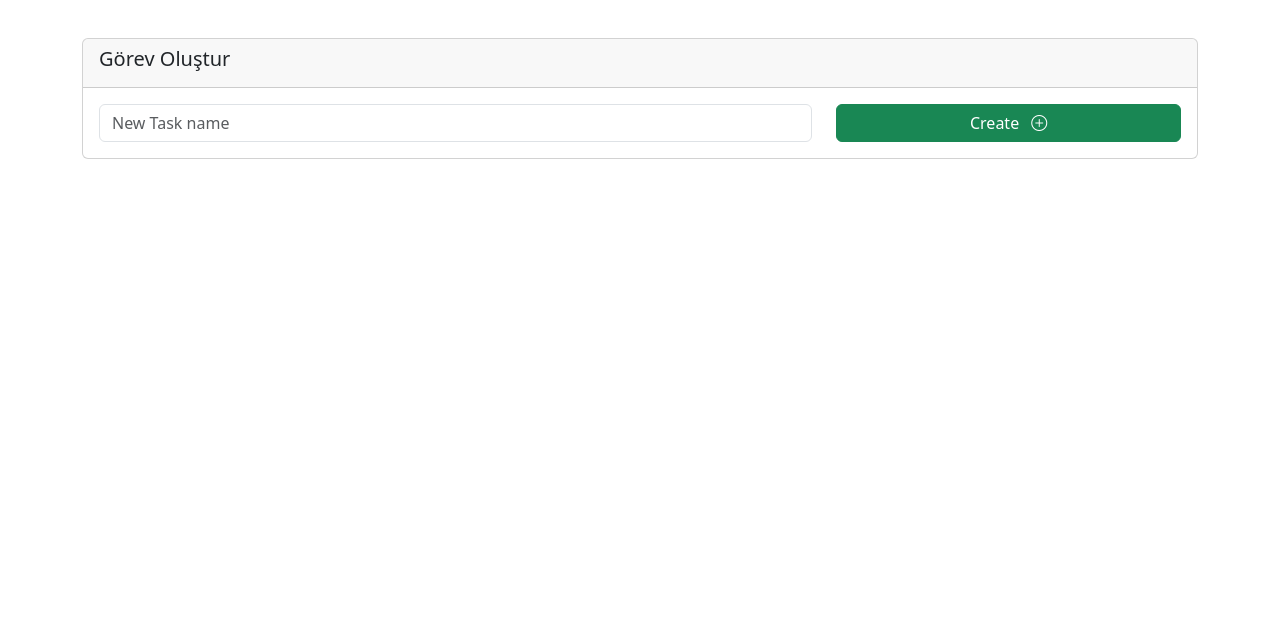
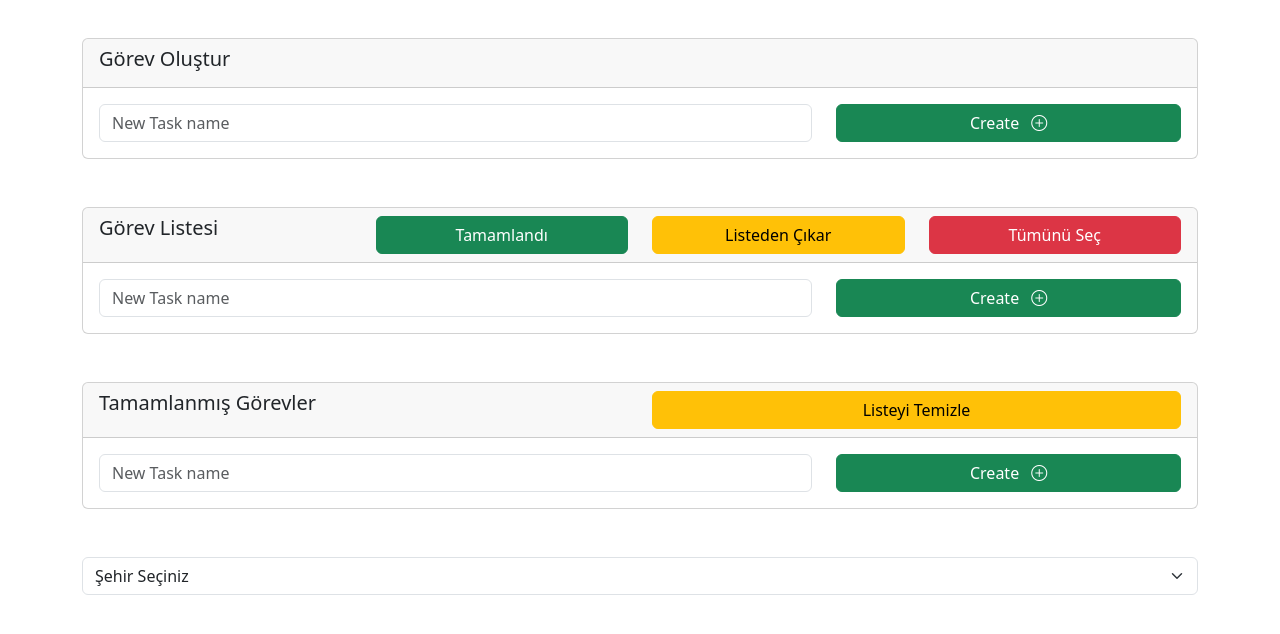
Before and after one commit to rifatrahvali/todojs, a plain HTML site: page index.html in a window 1280 px wide. Shown: the part 60-694 px from the top of the page. Drawn offline with nearby package versions, Linux system fonts and the light colour scheme.

Commit message:
Temel kartların bölümlerini tasarladık

```diff
--- a/index.html
+++ b/index.html
@@ -35,11 +35,12 @@
     <div class="container">
         <div class="row">
             <div class="col-12 mt-5">
+                <!-- Görev Oluştur Kartı -->
                 <div class="card w-100"">
                     <div class=" card-header">
                     <h5 class="card-title fw-400">Görev Oluştur</h5>
-                </div>
-                <div class="card-body">
+                    </div>
+                    <div class="card-body">
                     <div class="row">
                         <div class="col-8">
                             <!-- form kontrol divin boyutu kadar genişletir. -->
@@ -52,11 +53,77 @@
                             </a>
                         </div>
                     </div>
+                    </div>
                 </div>
+                <!-- Görev Listesi Kartı -->
+                <div class="card w-100 mt-5"">
+                    <div class=" card-header">
+                        <div class="row">
+                            <div class="col-3">
+                                <h5 class="card-title fw-400 mb-0">Görev Listesi</h5>
+                            </div>
+                            <div class="col-3">
+                                <a href="#" class="btn btn-success w-100">Tamamlandı</a>
+                            </div>
+                            <div class="col-3">
+                                <a href="#" class="btn btn-warning w-100">Listeden Çıkar</a>
+                            </div>
+                            <div class="col-3">
+                                <a href="#" class="btn btn-danger w-100">Tümünü Seç</a>
+                            </div>
+                        </div>
+                    </div>
+                    <div class="card-body">
+                        <div class="row">
+                            <div class="col-8">
+                                <!-- form kontrol divin boyutu kadar genişletir. -->
+                                <input type="text" name="" placeholder="New Task name" class="form-control" id="">
+                            </div>
+                            <div class="col-4">
+                                <a href="#" class="btn btn-success w-100">
+                                    Create
+                                    <i class="bi bi-plus-circle ms-2"></i>
+                                </a>
+                            </div>
+                        </div>
+                    </div>
+                </div>
+                <!-- Tamamlanmış Görevler Kartı -->
+                <div class="card w-100 mt-5"">
+                    <div class=" card-header">
+                        <div class="row">
+                            <div class="col-6">
+                                <h5 class="card-title fw-400 mb-0">Tamamlanmış Görevler</h5>
+                            </div>
+                            <div class="col-6">
+                                <a href="#" class="btn btn-warning w-100">Listeyi Temizle</a>
+                            </div>
+                        </div>
+                    </div>
+                    <div class="card-body">
+                        <div class="row">
+                            <div class="col-8">
+                                <!-- form kontrol divin boyutu kadar genişletir. -->
+                                <input type="text" name="" placeholder="New Task name" class="form-control" id="">
+                            </div>
+                            <div class="col-4">
+                                <a href="#" class="btn btn-success w-100">
+                                    Create
+                                    <i class="bi bi-plus-circle ms-2"></i>
+                                </a>
+                            </div>
+                        </div>
+                    </div>
+                </div>
+                <!-- Liste Kartı -->
+                <select class="form-select mt-5">
+                    <option selected>Şehir Seçiniz</option>
+                    <option value="34">Istanbul</option>
+                    <option value="41">Kocaeli</option>
+                    <option value="54">Sakarya</option>
+                </select>
             </div>
         </div>
-    </div>
-
     </div>
 
     <!-- Bootstrap 5 -->
```
